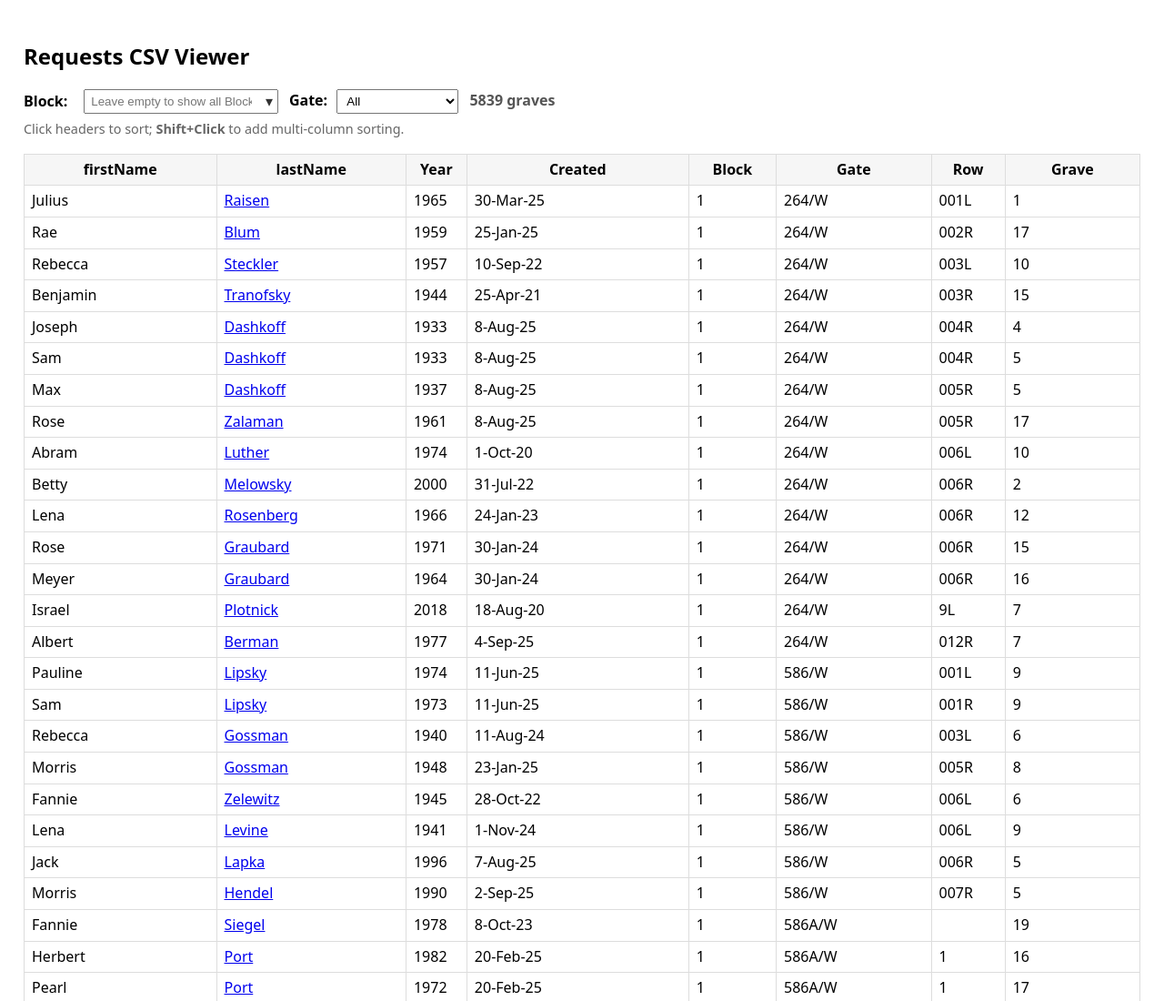
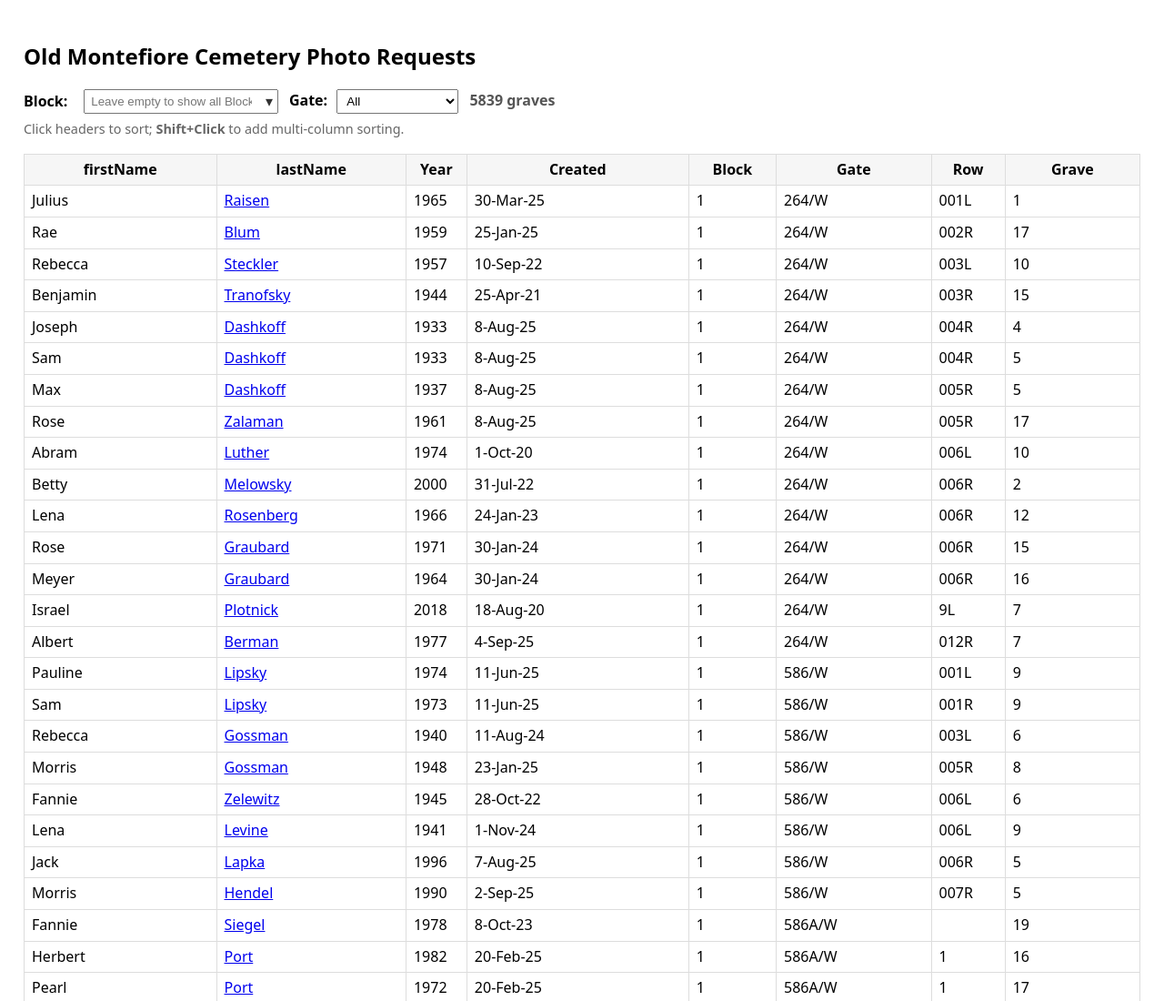
Before and after one commit to markrlondon/Old-Montefiore-Cemetery, a plain HTML site: page index.html in a window 1280 px wide. Shown: the top 1100 px of the page at 91% size. Drawn offline with Linux system fonts and the light colour scheme.

Commit message:
Update index.html

```diff
--- a/index.html
+++ b/index.html
@@ -2,7 +2,7 @@
 <html lang="en">
 <head>
   <meta charset="UTF-8" />
-  <title>Requests CSV Viewer</title>
+  <title>Old Montefiore Cemetery Photo Requests</title>
   <meta name="viewport" content="width=device-width, initial-scale=1" />
   <style>
     body { font-family: system-ui, sans-serif; line-height: 1.35; padding: 18px; }
@@ -42,7 +42,7 @@
   </style>
 </head>
 <body>
-  <h2>Requests CSV Viewer</h2>
+  <h2>Old Montefiore Cemetery Photo Requests</h2>
 
   <div class="controls" id="filterWrap" style="display:none;">
     <label for="blockInput">Block:</label>
```
